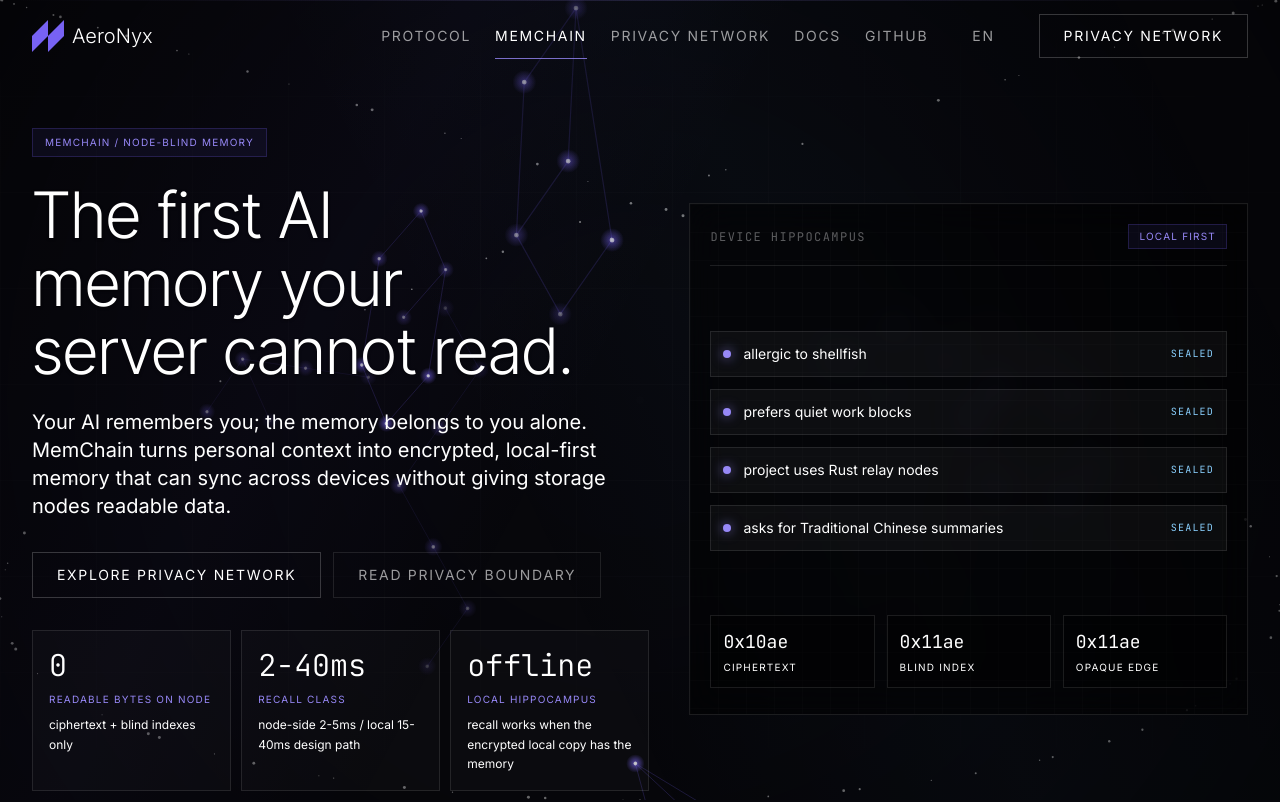
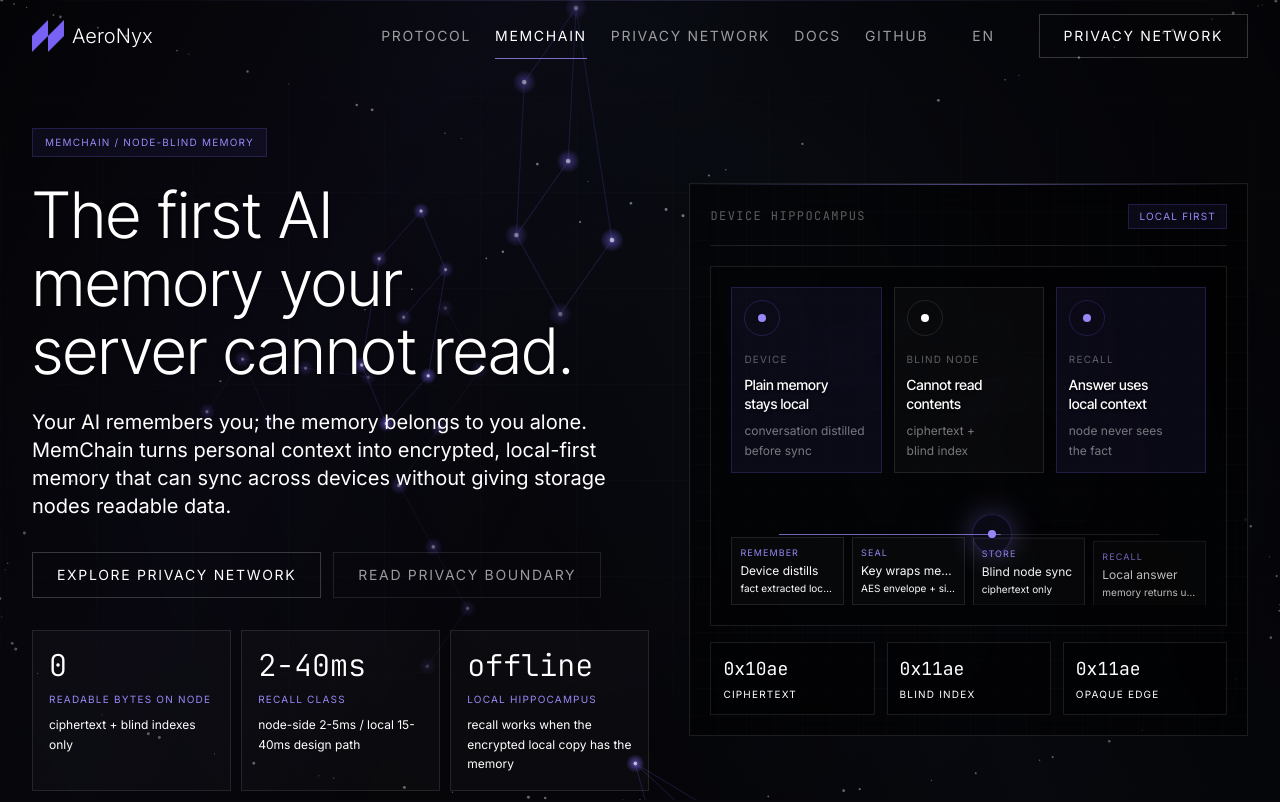
Before and after one commit to AeroNyxNetwork/AeroNyx-web, a Next.js app: page /memchain in a window 1280 px wide. Shown: the top 802 px of the page. Built offline with nearby package versions, Linux system fonts and the light colour scheme.

Commit message:
Polish MemChain and Privacy Network animations

```diff
--- a/pages/memchain.js
+++ b/pages/memchain.js
@@ -5,7 +5,16 @@
  * Creation Reason: Create a dedicated MemChain landing page so the homepage
  * can return to protocol-layer storytelling while Memory Chain gets a
  * citation-ready SEO/GEO surface of its own.
- * Modification Reason: v1.4 - VC-grade product page refinement.
+ * Modification Reason: v1.5 - Product-grade memory flow animation.
+ *   Upgraded the hero visual from a static sealed-fact list into a live
+ *   remember/store/recall flow: facts are sealed on device, synced as
+ *   ciphertext to a blind node, and recalled back into the local hippocampus.
+ *   The animation respects prefers-reduced-motion, avoids horizontal
+ *   transforms on mobile, and keeps all privacy claims within the approved
+ *   node-blind boundary.
+ *
+ * Historical Notes:
+ * v1.4 - VC-grade product page refinement.
  *   Added a compact hero proof rail, converted the comparison table into
  *   responsive claim cards, and added a closing product action band. These
  *   changes make MemChain easier to understand from a first-principles
@@ -51,6 +60,7 @@
  * Last Modified: v1.2 - Interactive MemChain advantage lab
  * Last Modified: v1.3 - Market-category context and mobile metric polish
  * Last Modified: v1.4 - VC-grade product page refinement
+ * Last Modified: v1.5 - Product-grade memory flow animation
  * ============================================
  */
 
@@ -58,7 +68,7 @@ import { Suspense, useState } from 'react';
 import dynamic from 'next/dynamic';
 import Link from 'next/link';
 import { useRouter } from 'next/router';
-import { motion } from 'framer-motion';
+import { motion, useReducedMotion } from 'framer-motion';
 import SEO from '../components/ui/SEO';
 import Container from '../components/ui/Container';
 import SiteHeader from '../components/layout/SiteHeader';
@@ -104,6 +114,29 @@ const heroProofs = [
     value: 'offline',
     label: 'local hippocampus',
     detail: 'recall works when the encrypted local copy has the memory',
+  },
+];
+
+const memoryFlowStages = [
+  {
+    label: 'Remember',
+    title: 'Device distills',
+    detail: 'fact extracted locally',
+  },
+  {
+    label: 'Seal',
+    title: 'Key wraps memory',
+    detail: 'AES envelope + signature',
+  },
+  {
+    label: 'Store',
+    title: 'Blind node sync',
+    detail: 'ciphertext only',
+  },
+  {
+    label: 'Recall',
+    title: 'Local answer',
+    detail: 'memory returns unreadable to node',
   },
 ];
 
@@ -406,40 +439,113 @@ const Hero = () => (
   </section>
 );
 
-const MemoryVisual = () => (
-  <div className="page-surface relative min-h-[26rem] overflow-hidden border p-4 md:min-h-[32rem] md:p-5">
+const MemoryVisual = () => {
+  const reduced = useReducedMotion();
+
+  return (
+    <div className="page-surface relative min-h-[31rem] overflow-hidden border p-4 md:min-h-[34rem] md:p-5">
       <div className="absolute inset-0 opacity-[0.05]" style={{ backgroundImage: 'linear-gradient(rgba(255,255,255,0.24) 1px, transparent 1px), linear-gradient(90deg, rgba(255,255,255,0.24) 1px, transparent 1px)', backgroundSize: '28px 28px' }} />
-    <div className="relative z-10 flex h-full min-h-[23rem] flex-col justify-between md:min-h-[29rem]">
+      <div className="absolute inset-x-0 top-0 h-px bg-gradient-to-r from-transparent via-brand-light/50 to-transparent" />
+
+      <div className="relative z-10 flex h-full min-h-[28rem] flex-col md:min-h-[31rem]">
         <div className="flex items-center justify-between gap-3 border-b border-white/10 pb-4">
           <span className="font-mono text-xs uppercase tracking-eyebrow text-white/35">device hippocampus</span>
           <span className="border border-brand-line bg-brand-faint px-2.5 py-1 text-[10px] uppercase tracking-eyebrow text-brand-light">local first</span>
         </div>
-      <div className="space-y-3">
-        {['allergic to shellfish', 'prefers quiet work blocks', 'project uses Rust relay nodes', 'asks for Traditional Chinese summaries'].map((item, index) => (
+
+        <div className="relative mt-5 overflow-hidden border border-white/10 bg-black/30 p-4 md:p-5">
+          <div className="grid gap-3 md:grid-cols-3">
+            <MemoryNodeCard
+              label="Device"
+              title="Plain memory stays local"
+              detail="conversation distilled before sync"
+              tone="device"
+            />
+            <MemoryNodeCard
+              label="Blind node"
+              title="Cannot read contents"
+              detail="ciphertext + blind index"
+              tone="node"
+            />
+            <MemoryNodeCard
+              label="Recall"
+              title="Answer uses local context"
+              detail="node never sees the fact"
+              tone="recall"
+            />
+          </div>
+
+          <div className="relative mt-5 h-40 overflow-hidden sm:h-28">
+            <div className="absolute left-[10%] right-[10%] top-[36%] h-px bg-white/10" />
             <motion.div
-            key={item}
-            initial={{ opacity: 0, x: -14 }}
-            animate={{ opacity: 1, x: 0 }}
-            transition={{ duration: 0.45, delay: 0.2 + index * 0.08, ease: EASE }}
-            className="grid grid-cols-[auto_minmax(0,1fr)_auto] items-center gap-3 border border-white/10 bg-white/[0.035] p-3"
+              className="absolute left-[10%] top-[36%] h-px w-[80%] origin-left bg-brand-light/70"
+              initial={{ scaleX: 0 }}
+              animate={reduced ? { scaleX: 1 } : { scaleX: [0, 0.48, 0.72, 1] }}
+              transition={reduced ? { duration: 0 } : { duration: 4.8, repeat: Infinity, ease: EASE, times: [0, 0.42, 0.68, 1] }}
+            />
+            <motion.div
+              className="absolute top-[36%] flex h-10 w-10 -translate-y-1/2 items-center justify-center rounded-pill border border-brand-line bg-brand-faint shadow-[0_0_28px_rgba(151,136,247,0.35)]"
+              initial={{ left: '8%' }}
+              animate={reduced ? { left: '50%' } : { left: ['8%', '39%', '66%', '88%'] }}
+              transition={reduced ? { duration: 0 } : { duration: 4.8, repeat: Infinity, ease: EASE, times: [0, 0.42, 0.68, 1] }}
             >
-            <span className="h-2 w-2 rounded-pill bg-brand-light shadow-[0_0_12px_rgba(151,136,247,0.75)]" />
-            <span className="min-w-0 text-sm text-white/72">{item}</span>
-            <span className="font-mono text-[10px] uppercase tracking-eyebrow text-cipher-light">sealed</span>
+              <span className="h-2 w-2 rounded-pill bg-brand-light" />
+            </motion.div>
+            <div className="absolute inset-x-0 bottom-0 grid grid-cols-2 gap-2 sm:grid-cols-4">
+              {memoryFlowStages.map((stage, index) => (
+                <motion.div
+                  key={stage.label}
+                  className="min-w-0 border border-white/10 bg-white/[0.025] px-2 py-2"
+                  initial={{ opacity: 0.45, y: 8 }}
+                  animate={reduced ? { opacity: 1, y: 0 } : { opacity: [0.45, 1, 0.58], y: [8, 0, 8] }}
+                  transition={reduced ? { duration: 0 } : { duration: 4.8, repeat: Infinity, delay: index * 0.62, ease: EASE }}
+                >
+                  <div className="text-[9px] uppercase tracking-[0.12em] text-brand-light">{stage.label}</div>
+                  <div className="mt-1 truncate text-xs text-white/72">{stage.title}</div>
+                  <div className="mt-0.5 hidden truncate text-[10px] text-white/42 sm:block">{stage.detail}</div>
                 </motion.div>
               ))}
             </div>
-      <div className="grid gap-3 sm:grid-cols-3">
-        {['ciphertext', 'blind index', 'opaque edge'].map((label) => (
-          <div key={label} className="border border-white/10 bg-black/40 p-3">
+          </div>
+        </div>
+
+        <div className="mt-4 grid gap-3 sm:grid-cols-3">
+          {['ciphertext', 'blind index', 'opaque edge'].map((label, index) => (
+            <motion.div
+              key={label}
+              className="border border-white/10 bg-black/40 p-3"
+              initial={{ opacity: 0, y: 10 }}
+              animate={{ opacity: 1, y: 0 }}
+              transition={{ duration: 0.45, delay: 0.25 + index * 0.08, ease: EASE }}
+            >
               <div className="font-mono text-lg text-white">0x{label.length}ae</div>
               <div className="mt-1 text-[10px] uppercase tracking-eyebrow text-white/36">{label}</div>
-          </div>
+            </motion.div>
           ))}
         </div>
       </div>
     </div>
   );
+};
+
+const MemoryNodeCard = ({ label, title, detail, tone }) => {
+  const active = tone !== 'node';
+
+  return (
+    <div className={`min-w-0 border p-3 ${
+      active ? 'border-brand-line bg-brand-faint' : 'border-white/10 bg-white/[0.025]'
+    }`}>
+      <div className={`mb-4 flex h-9 w-9 items-center justify-center rounded-pill border ${
+        active ? 'border-brand-line text-brand-light' : 'border-white/10 text-white/36'
+      }`}>
+        <span className="h-2 w-2 rounded-pill bg-current" />
+      </div>
+      <div className="text-[10px] uppercase tracking-eyebrow text-white/35">{label}</div>
+      <h3 className="mt-2 text-sm font-medium leading-snug text-white">{title}</h3>
+      <p className="mt-2 text-xs leading-relaxed text-white/45">{detail}</p>
+    </div>
+  );
+};
 
 const MemoryAdvantageLab = () => {
   const [activeAxisId, setActiveAxisId] = useState('blind');
--- a/pages/privacy-network.js
+++ b/pages/privacy-network.js
@@ -4,7 +4,15 @@
  * ============================================
  * Creation Reason: Move the user-facing privacy network product story off the
  * homepage so the first page can focus on the AeroNyx protocol layer.
- * Modification Reason: v1.5 - Product assurance bridge.
+ * Modification Reason: v1.6 - Blind routing animation polish.
+ *   Replaced the static hero assurance list with a protocol route visual that
+ *   shows humans, apps, and agents entering a blind routing boundary while only
+ *   aggregate health evidence exits. The animation respects reduced motion,
+ *   avoids horizontal page overflow, and reinforces the Privacy Network story
+ *   without exposing user-level telemetry.
+ *
+ * Historical Notes:
+ * v1.5 - Product assurance bridge.
  *   Added a user promise/protocol evidence bridge so the page explains how
  *   daily protection signals map to auditable Rust-node evidence without
  *   exposing user telemetry. This makes the secondary page feel like a mature
@@ -54,13 +62,14 @@
  * Last Modified: v1.3 - Removed old download surface wording
  * Last Modified: v1.4 - North Star infrastructure narrative
  * Last Modified: v1.5 - Product assurance bridge
+ * Last Modified: v1.6 - Blind routing animation polish
  * ============================================
  */
 
 import { Suspense } from 'react';
 import dynamic from 'next/dynamic';
 import { useRouter } from 'next/router';
-import { motion } from 'framer-motion';
+import { motion, useReducedMotion } from 'framer-motion';
 import SEO from '../components/ui/SEO';
 import Container from '../components/ui/Container';
 import AnimatedMessageCounter from '../components/ui/AnimatedMessageCounter';
@@ -147,6 +156,18 @@ const privacyBoundaries = [
   'No browsing history',
   'No node public keys on public cards',
   'No wallet-level traffic graph',
+];
+
+const routeActors = [
+  { label: 'human', detail: 'private traffic' },
+  { label: 'app', detail: 'encrypted request' },
+  { label: 'agent', detail: 'coordination packet' },
+];
+
+const routeEvidence = [
+  'encrypted route',
+  'hidden address',
+  'aggregate health',
 ];
 
 export default function PrivacyNetworkPage() {
@@ -246,25 +267,111 @@ const Hero = () => (
           initial={{ opacity: 0, y: 18 }}
           animate={{ opacity: 1, y: 0 }}
           transition={{ duration: 0.7, delay: 0.12, ease: EASE }}
-          className="page-surface border p-4 md:p-5"
+          className="min-w-0"
         >
-          <div className="mb-5 flex items-center justify-between border-b border-white/10 pb-4">
-            <span className="text-[10px] uppercase tracking-eyebrow text-white/36">connection assurance</span>
-            <span className="border border-brand-line bg-brand-faint px-2.5 py-1 text-[10px] uppercase tracking-eyebrow text-brand-light">protected</span>
-          </div>
-          <div className="space-y-4">
-            {['Encrypted route established', 'Public IP hidden', 'Open Rust node foundation', 'Protocol health verified'].map((item) => (
-              <div key={item} className="flex items-center justify-between gap-4 border border-white/10 bg-white/[0.025] p-4">
-                <span className="min-w-0 text-sm text-white/70">{item}</span>
-                <span className="h-2.5 w-2.5 rounded-pill bg-brand-light shadow-[0_0_12px_rgba(151,136,247,0.75)]" />
-              </div>
-            ))}
-          </div>
+          <PrivacyRouteVisual />
         </motion.div>
       </div>
     </Container>
   </section>
 );
+
+const PrivacyRouteVisual = () => {
+  const reduced = useReducedMotion();
+
+  return (
+    <div className="page-surface relative min-h-[29rem] w-full max-w-full overflow-hidden border p-4 md:min-h-[32rem] md:p-5">
+      <div className="absolute inset-0 opacity-[0.045]" style={{ backgroundImage: 'linear-gradient(rgba(255,255,255,0.22) 1px, transparent 1px), linear-gradient(90deg, rgba(255,255,255,0.22) 1px, transparent 1px)', backgroundSize: '30px 30px' }} />
+      <div className="absolute inset-x-0 top-0 h-px bg-gradient-to-r from-transparent via-brand-light/60 to-transparent" />
+
+      <div className="relative z-10 flex min-h-[26rem] flex-col md:min-h-[29rem]">
+        <div className="mb-5 flex items-center justify-between border-b border-white/10 pb-4">
+          <span className="text-[10px] uppercase tracking-eyebrow text-white/36">blind routing boundary</span>
+          <span className="border border-brand-line bg-brand-faint px-2.5 py-1 text-[10px] uppercase tracking-eyebrow text-brand-light">protected</span>
+        </div>
+
+        <div className="grid gap-3 sm:grid-cols-3">
+          {routeActors.map((actor, index) => (
+            <motion.div
+              key={actor.label}
+              className="border border-white/10 bg-white/[0.025] p-3"
+              initial={{ opacity: 0, y: 10 }}
+              animate={{ opacity: 1, y: 0 }}
+              transition={{ duration: 0.45, delay: 0.12 + index * 0.07, ease: EASE }}
+            >
+              <div className="text-[10px] uppercase tracking-eyebrow text-white/34">{actor.label}</div>
+              <div className="mt-2 text-xs leading-relaxed text-white/58">{actor.detail}</div>
+            </motion.div>
+          ))}
+        </div>
+
+        <div className="relative mt-5 flex flex-1 items-center justify-center overflow-hidden border border-white/10 bg-black/35 p-4">
+          <div className="absolute left-5 right-5 top-1/2 h-px bg-white/10" />
+          <div className="absolute left-1/2 top-5 bottom-5 w-px bg-white/10" />
+
+          {[0, 1, 2].map((ring) => (
+            <motion.div
+              key={ring}
+              className="absolute h-28 w-28 rounded-pill border border-brand/20 md:h-36 md:w-36"
+              initial={{ scale: 0.82, opacity: 0 }}
+              animate={reduced ? { scale: 1, opacity: 0.22 } : { scale: [0.82, 1.35, 1.7], opacity: [0, 0.34, 0] }}
+              transition={reduced ? { duration: 0 } : { duration: 3.4, repeat: Infinity, delay: ring * 0.9, ease: EASE }}
+            />
+          ))}
+
+          <div className="relative z-10 grid w-full max-w-full grid-cols-1 items-center gap-3 sm:max-w-sm sm:grid-cols-[minmax(0,1fr)_auto_minmax(0,1fr)]">
+            <div className="space-y-2">
+              {['source', 'payload', 'intent'].map((label, index) => (
+                <motion.div
+                  key={label}
+                  className="border border-white/10 bg-white/[0.025] px-3 py-2 text-[10px] uppercase tracking-[0.14em] text-white/42"
+                  animate={reduced ? undefined : { opacity: [0.45, 1, 0.45] }}
+                  transition={reduced ? undefined : { duration: 2.8, repeat: Infinity, delay: index * 0.42 }}
+                >
+                  {label}
+                </motion.div>
+              ))}
+            </div>
+
+            <div className="relative mx-auto flex h-24 w-24 items-center justify-center rounded-pill border border-brand-line bg-brand-faint md:h-28 md:w-28">
+              <motion.div
+                className="absolute inset-3 rounded-pill border border-brand-light/40"
+                animate={reduced ? undefined : { rotate: 360 }}
+                transition={reduced ? undefined : { duration: 8, repeat: Infinity, ease: 'linear' }}
+              />
+              <div className="text-center">
+                <div className="font-mono text-lg text-white">0x</div>
+                <div className="mt-1 text-[9px] uppercase tracking-[0.12em] text-brand-light">blind</div>
+              </div>
+            </div>
+
+            <div className="space-y-2">
+              {routeEvidence.map((label, index) => (
+                <motion.div
+                  key={label}
+                  className="border border-brand-line bg-brand-faint px-3 py-2 text-[10px] uppercase tracking-[0.14em] text-brand-light"
+                  initial={{ opacity: 0.55, x: 8 }}
+                  animate={reduced ? { opacity: 1, x: 0 } : { opacity: [0.55, 1, 0.72], x: [8, 0, 8] }}
+                  transition={reduced ? { duration: 0 } : { duration: 3.2, repeat: Infinity, delay: index * 0.38, ease: EASE }}
+                >
+                  {label}
+                </motion.div>
+              ))}
+            </div>
+          </div>
+        </div>
+
+        <div className="mt-4 grid gap-3 sm:grid-cols-3">
+          {['No payloads', 'No DNS', 'No history'].map((item) => (
+            <div key={item} className="border border-white/10 bg-white/[0.025] p-3 text-center text-[10px] uppercase tracking-eyebrow text-white/42">
+              {item}
+            </div>
+          ))}
+        </div>
+      </div>
+    </div>
+  );
+};
 
 const NorthStarPlan = () => (
   <section className="border-y border-white/10 bg-white/[0.012] py-14 md:py-20">
```
Lines whose indentation alone changed are shown as unchanged.
